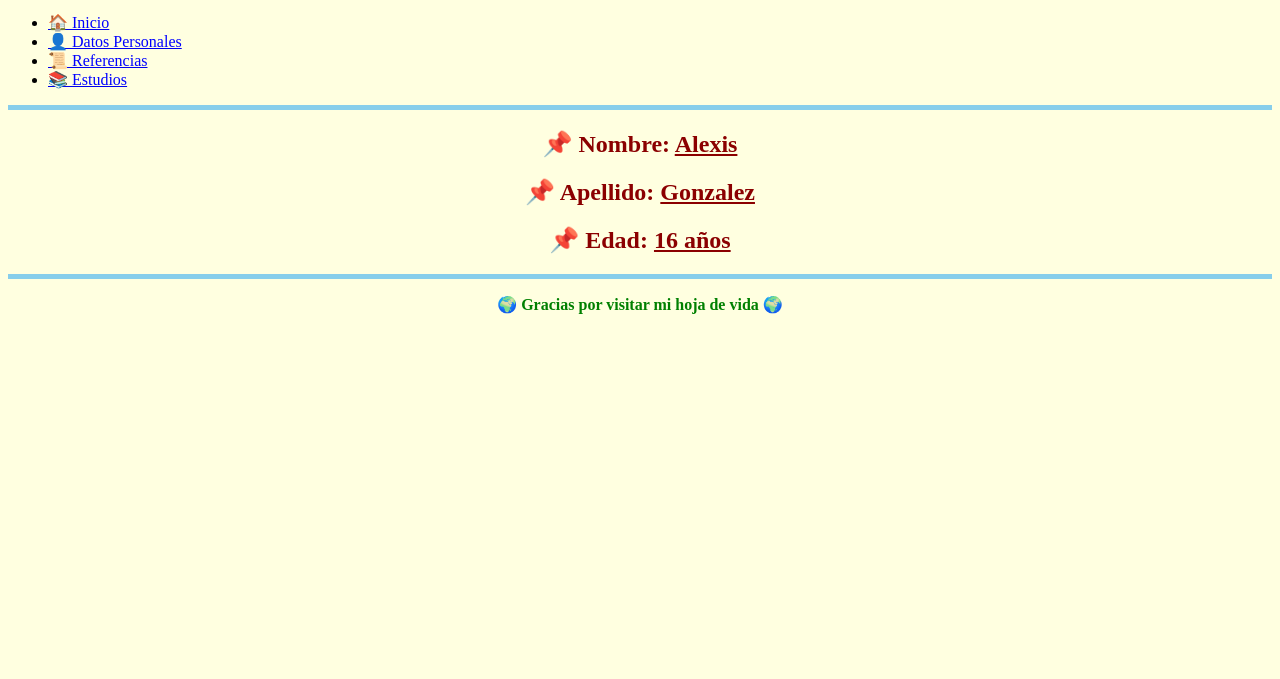
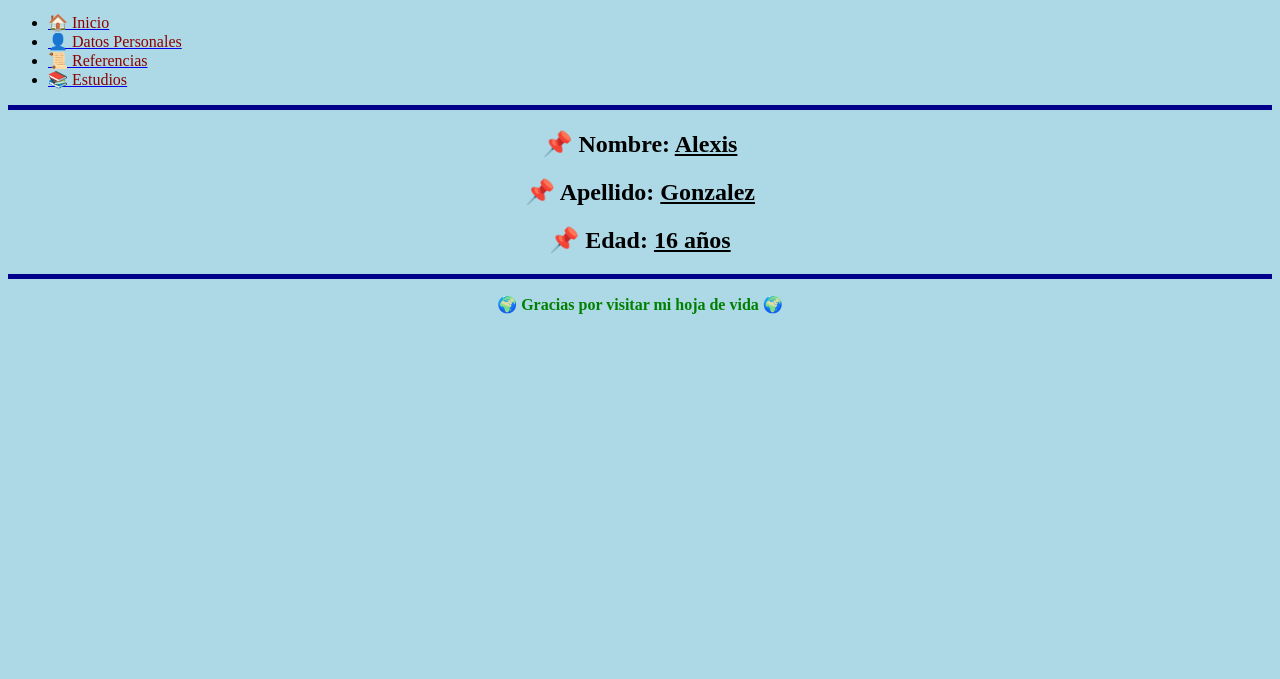
Before and after one commit to arnolgonzalez/AAGN4B24, a plain HTML site: page index.html in a window 1280 px wide. Shown: the part 121-800 px from the top of the page. Drawn offline with Linux system fonts and the light colour scheme.

Commit message:
Update index.html

```diff
--- a/index.html
+++ b/index.html
@@ -7,7 +7,7 @@
     <title>Hoja de Vida - Alexis Gonzalez</title>
 </head>
 
-<body bgcolor="lightyellow">
+<body bgcolor="lightblue" text="black">
     <header>
         <h1 align="center"><font color="navy">🌟 Hoja de Vida 🌟</font></h1>
         <center>
@@ -15,27 +15,27 @@
         </center>
 
         <nav>
-            <hr color="skyblue" size="5">
+            <hr color="darkblue" size="5">
             <ul>
-                <li><a href="Principio.html"><font color="blue">🏠 Inicio</font></a></li>
-                <li><a href="Personales.html"><font color="blue">👤 Datos Personales</font></a></li>
-                <li><a href="referencias.html"><font color="blue">📜 Referencias</font></a></li>
-                <li><a href="estudios.html"><font color="blue">📚 Estudios</font></a></li>
+                <li><a href="Principio.html"><font color="darkred">🏠 Inicio</font></a></li>
+                <li><a href="Personales.html"><font color="darkred">👤 Datos Personales</font></a></li>
+                <li><a href="referencias.html"><font color="darkred">📜 Referencias</font></a></li>
+                <li><a href="estudios.html"><font color="darkred">📚 Estudios</font></a></li>
             </ul>
-            <hr color="skyblue" size="5">
+            <hr color="darkblue" size="5">
         </nav>
     </header>
 
     <main>
         <center>
-            <h2><font color="darkred">📌 Nombre: <u>Alexis</u></font></h2>
-            <h2><font color="darkred">📌 Apellido: <u>Gonzalez</u></font></h2>
-            <h2><font color="darkred">📌 Edad: <u>16 años</u></font></h2>
+            <h2><font color="black">📌 Nombre: <u>Alexis</u></font></h2>
+            <h2><font color="black">📌 Apellido: <u>Gonzalez</u></font></h2>
+            <h2><font color="black">📌 Edad: <u>16 años</u></font></h2>
         </center>
     </main>
 
     <footer>
-        <hr color="skyblue" size="5">
+        <hr color="darkblue" size="5">
         <p align="center"><font color="green"><b>🌍 Gracias por visitar mi hoja de vida 🌍</b></font></p>
     </footer>
 </body>
```
